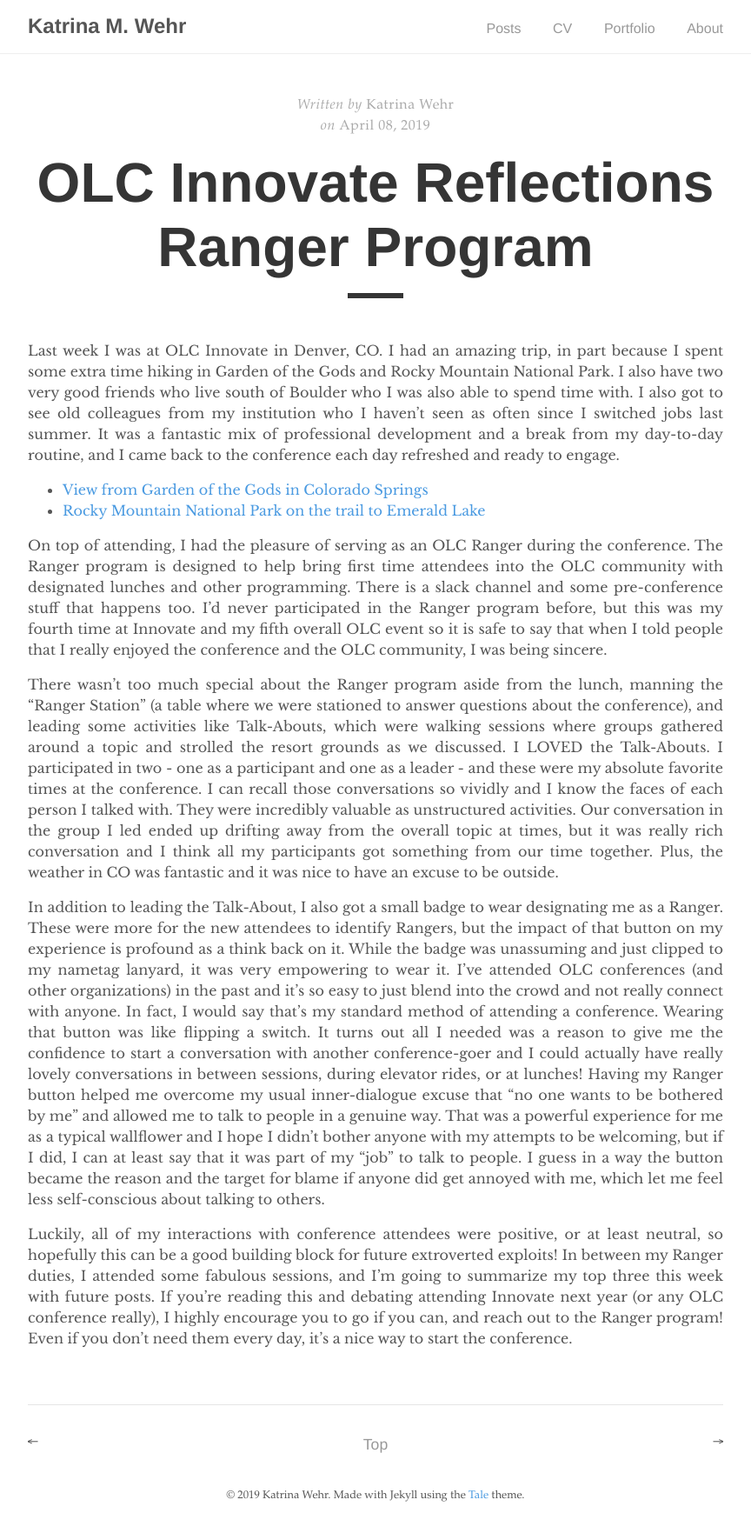
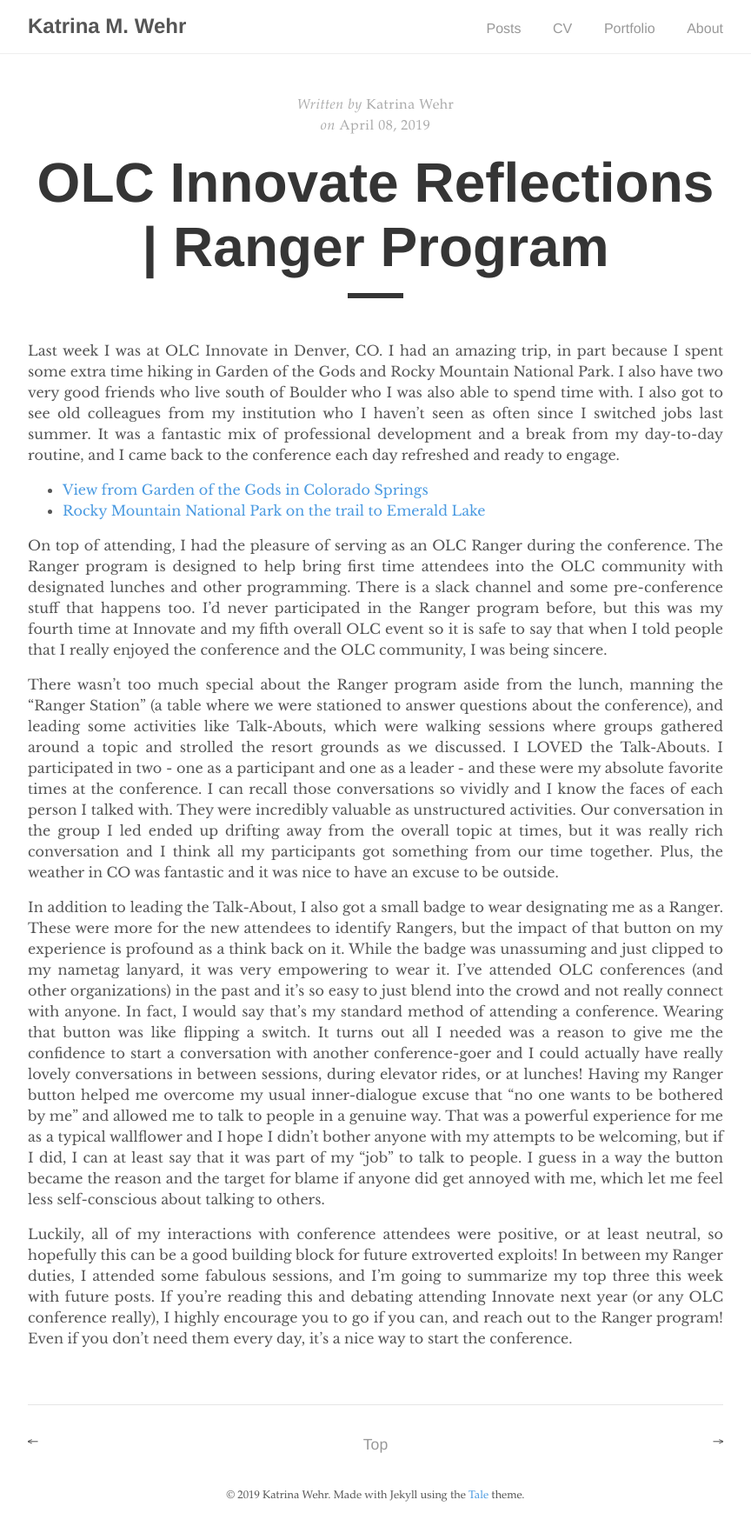
Before and after one commit to kat-wehr/mysite, a Jekyll site: the page built from _posts/2019-04-08-olc-wrap.md, in a window 1280 px wide. Shown: the whole page at 87% size, without its empty margins (208-1072 px from the left). Built offline with Jekyll 4.4.1, drawn with Linux system fonts in a browser that asks for light colours; nearby versions of some CDN libraries.

```diff
--- a/_posts/2019-04-08-olc-wrap.md
+++ b/_posts/2019-04-08-olc-wrap.md
@@ -1,6 +1,6 @@
 ---
 layout: post
-title: OLC Innovate Reflections Ranger Program
+title: OLC Innovate Reflections | Ranger Program
 featured-img:
 categories: [Conferences, OLC, Reflection]
 ---
```
